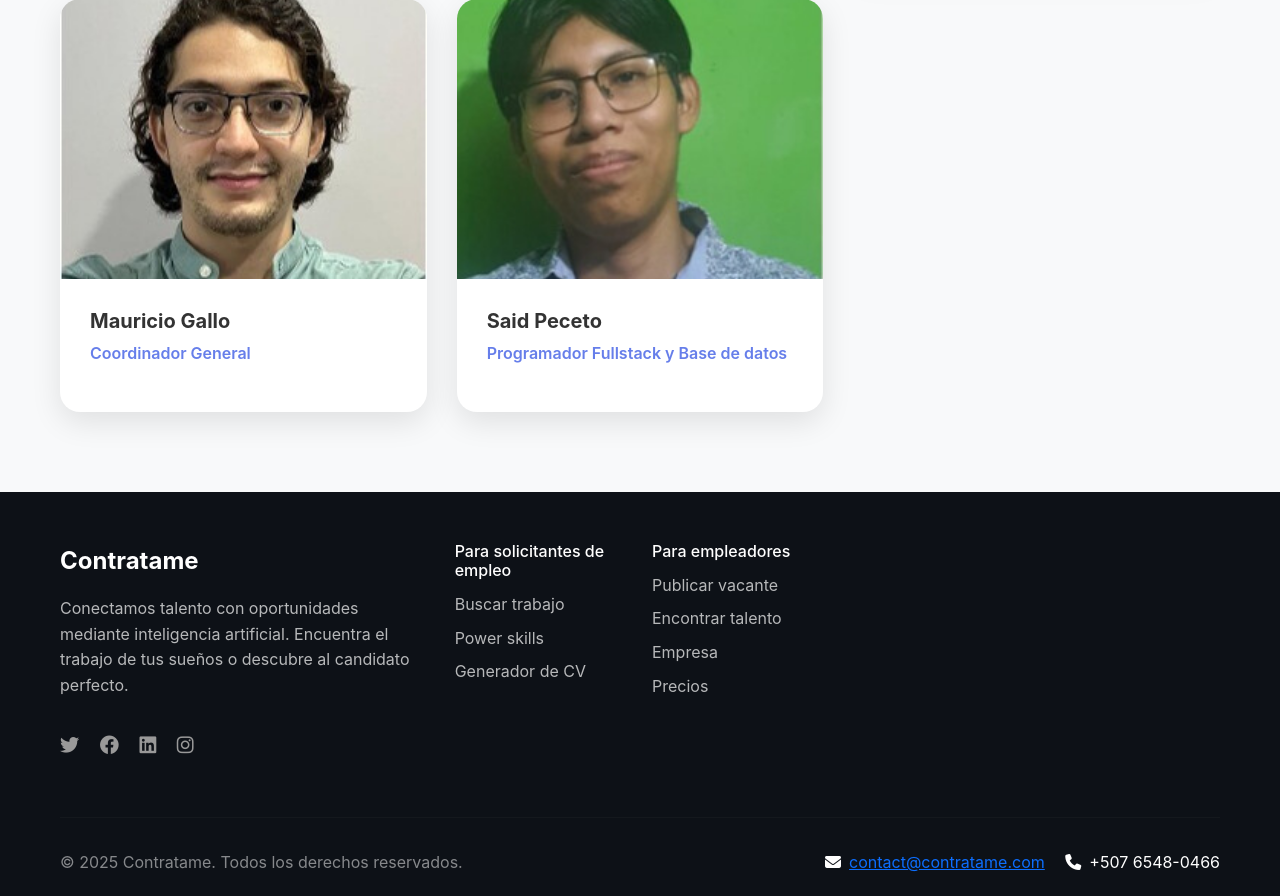
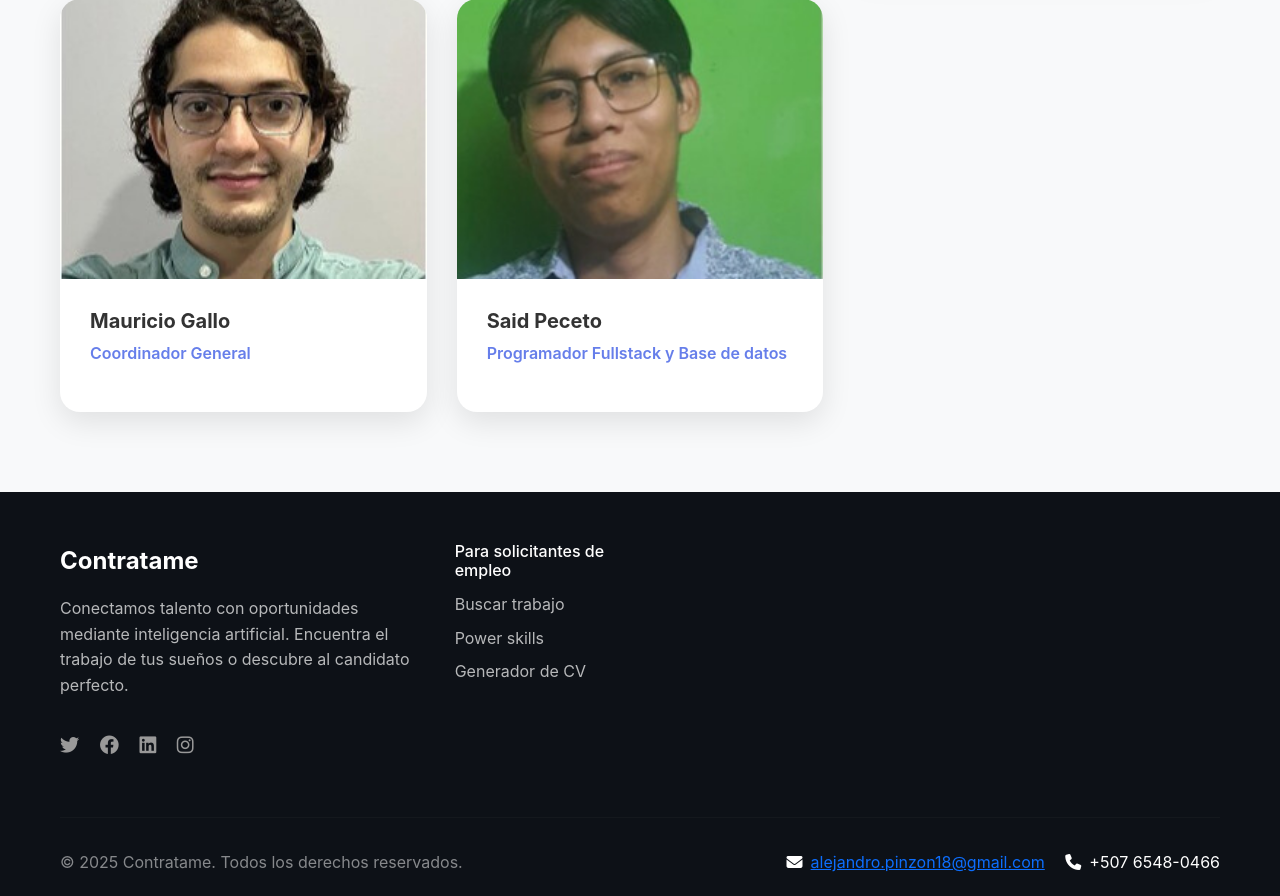
Before and after one commit to JosephJosue/Contratame, a Flask app: page /about-us in a window 1280 px wide. Shown: the part 3496-4392 px from the top of the page. Run offline with Flask 3, Linux system fonts and the light colour scheme; some libraries are stand-ins or nearby versions.

Commit message:
Ajustes en el footer

```diff
--- a/templates/layout.html
+++ b/templates/layout.html
@@ -121,31 +121,28 @@
                     <ul class="footer-links">
                         <li><a href="#" class="footer-link">Buscar trabajo</a></li>
                         <li><a href="#" class="footer-link">Power skills</a></li>
-                        <li><a href="#" class="footer-link">Generador de CV</a></li>
+                        <li><a href="/cv-generate" class="footer-link">Generador de CV</a></li>
                     </ul>
                 </div>
 
-                <div class="col-lg-2 col-md-6 mb-4">
+                {#<div class="col-lg-2 col-md-6 mb-4">
                     <h6 class="footer-title">Para empleadores</h6>
                     <ul class="footer-links">
                         <li><a href="#" class="footer-link">Publicar vacante</a></li>
                         <li><a href="#" class="footer-link">Encontrar talento</a></li>
                         <li><a href="#" class="footer-link">Empresa</a></li>
-                        <li><a href="#}" class="footer-link">Precios</a></li>
+                        <li><a href="#}{#" class="footer-link">Precios</a></li>
                     </ul>
-                </div>
+                </div>#}
 
                 <div style="display: none" class="col-lg-2 col-md-6 mb-4">
                     <h6 class="footer-title">Company</h6>
                     <ul class="footer-links">
-                        <li><a href="#" class="footer-link">About Us</a></li>
-                        <li><a href="#" class="footer-link">Contact</a></li>
-                        <li><a href="#" class="footer-link">Blog</a></li>
-                        <li><a href="#" class="footer-link">Press</a></li>
+                        <li><a href="/about-us" class="footer-link">About Us</a></li>
                     </ul>
                 </div>
 
-                <div style="display: none" class="col-lg-2 col-md-6 mb-4">
+                {#<div style="display: none" class="col-lg-2 col-md-6 mb-4">
                     <h6 class="footer-title">Support</h6>
                     <ul class="footer-links">
                         <li><a href="#" class="footer-link">Help Center</a></li>
@@ -153,7 +150,7 @@
                         <li><a href="#" class="footer-link">Terms of Service</a></li>
                         <li><a href="#" class="footer-link">Cookie Policy</a></li>
                     </ul>
-                </div>
+                </div>#}
             </div>
 
             <hr class="footer-divider">
@@ -166,7 +163,7 @@
                 </div>
                 <div class="col-md-6 text-md-end">
                     <p class="footer-info mb-0">
-                        <i class="fas fa-envelope me-2"></i><a href="mailto:contact@contratame.com">contact@contratame.com</a>
+                        <i class="fas fa-envelope me-2"></i><a href="mailto:alejandro.pinzon18@gmail.com">alejandro.pinzon18@gmail.com</a>
                         <i class="fas fa-phone ms-3 me-2"></i>+507 6548-0466
                     </p>
                 </div>
```
